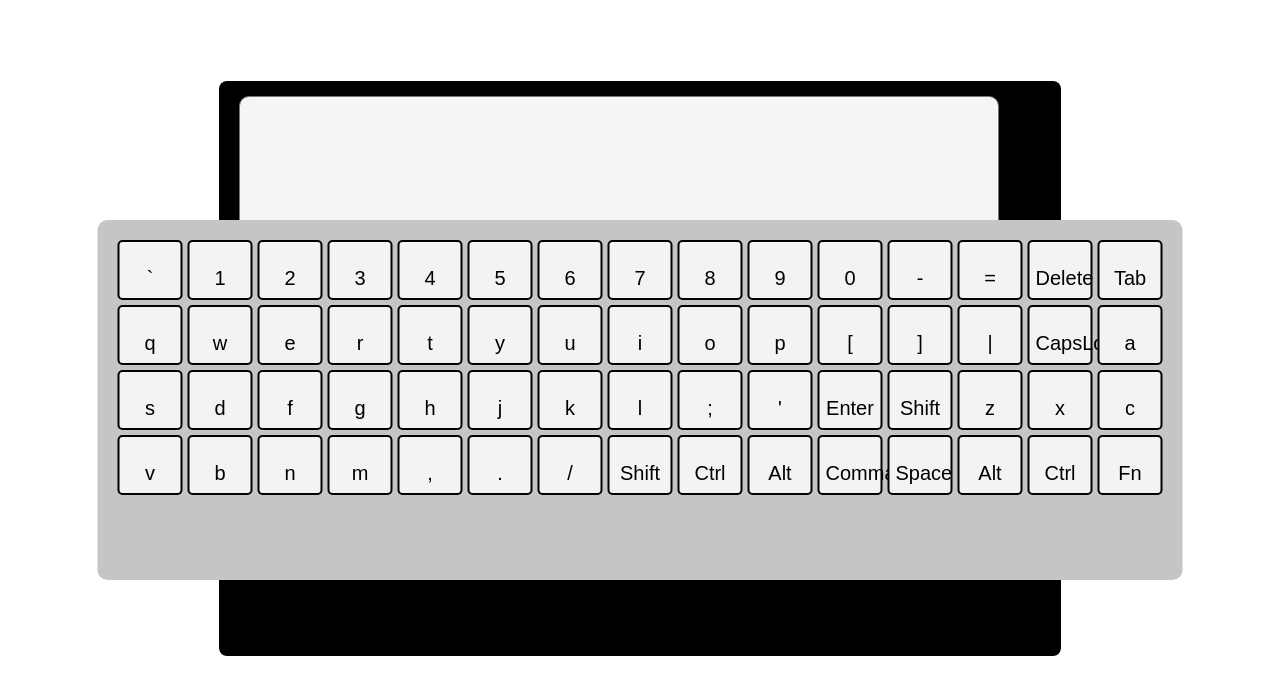
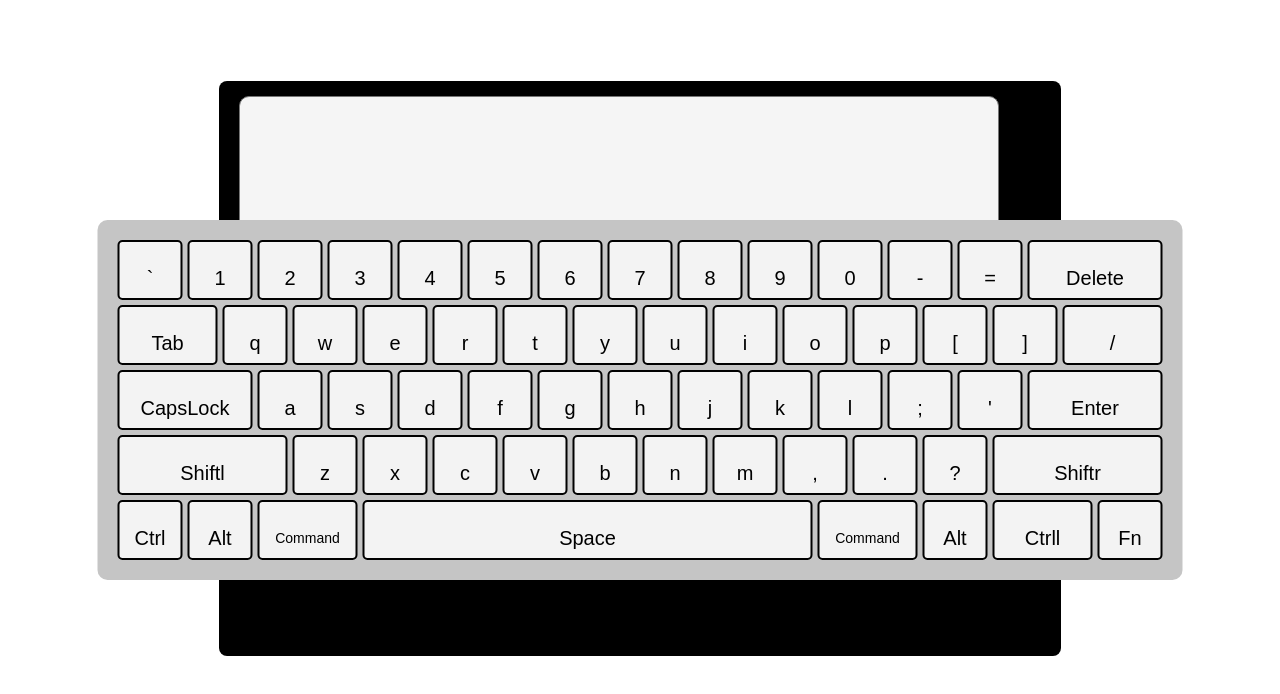
Before and after one commit to RosanneVN/Teclado, a React (Vite) app: page / in a window 1280 px wide. Shown: the top 694 px of the page. Built offline with nearby package versions, Linux system fonts and the light colour scheme.

Commit message:
fix  letter keys

```diff
--- a/src/Keyboard.css
+++ b/src/Keyboard.css
@@ -45,7 +45,7 @@
     grid-column: span 4;
 }
 
-.return {
+.enter {
     grid-column: span 4;
 }
 
--- a/src/components/Letters.jsx
+++ b/src/components/Letters.jsx
@@ -15,36 +15,119 @@ export const Letters = () => {
     setWriten(writen.substring(0, writen.length - 1));
   };
 
-  const handleClick = () => {
+  const CapsLockClick = () => {
     setKeyM(!keyM);
   };
 
   return (
     <section className="keyboard-base">
       {KEYS.map((letter) => {
-        if (letter.name == "CapsLk") {
+        if (letter.name == "CapsLock") {
           return (
-            <button className="key" key={letter.name} onClick={handleClick}>
+            <button className="key capslock" key={letter.name} onClick={CapsLockClick}>
               {letter.name}
             </button>
           );
         } else if (letter.name == "Delete") {
           return (
-            <button className="key" key={letter.name} onClick={deleteClick}>
+            <button className="key delete" key={letter.name} onClick={deleteClick}>
               {letter.name}
             </button>
           );
         } else if (letter.name == "Space") {
           return (
             <button
-              className="key"
+              className="key space"
               key={letter.name}
               onClick={() => writeClick(" ")}
             >
               {letter.name}
             </button>
           );
-        }  else if (letter.name == "Tab") {
+        } else if (letter.name == "Tab") {
+          return (
+            <button
+              className="key tab"
+              key={letter.name}
+              onClick={() => writeClick("    ")}
+            >
+              {letter.name}
+            </button>
+          );
+        } else if (letter.name == "Enter") {
+          return (
+            <button
+              className="key enter"
+              key={letter.name}
+              onClick={() => writeClick("    ")}
+            >
+              {letter.name}
+            </button>
+          );
+        } else if (letter.name == "Shiftl") {
+          return (
+            <button
+              className="key leftshift"
+              key={letter.name}
+              onClick={() => writeClick("    ")}
+            >
+              {letter.name}
+            </button>
+          );
+        } else if (letter.name == "Alt") {
+          return (
+            <button
+              className="key"
+              key={letter.name}
+              onClick={() => writeClick("    ")}
+            >
+              {letter.name}
+            </button>
+          );
+        } else if (letter.name == "Fn") {
+          return (
+            <button
+              className="key fn"
+              key={letter.name}
+              onClick={() => writeClick("    ")}
+            >
+              {letter.name}
+            </button>
+          );
+        } else if (letter.name == "Command") {
+          return (
+            <button
+              className="key command"
+              key={letter.name}
+              onClick={() => writeClick("    ")}
+            >
+              {letter.name}
+            </button>
+          );
+        }
+        else if (letter.name == "/") {
+          return (
+            <button
+              className="key backslash"
+              key={letter.name}
+              onClick={() => writeClick("    ")}
+            >
+              {letter.name}
+            </button>
+          );
+        }
+        else if (letter.name == "Shiftr") {
+          return (
+            <button
+              className="key rightshift"
+              key={letter.name}
+              onClick={() => writeClick("    ")}
+            >
+              {letter.name}
+            </button>
+          );
+        }
+        else if (letter.name == "Ctrl") {
           return (
             <button
               className="key"
@@ -55,15 +138,26 @@ export const Letters = () => {
             </button>
           );
         }
-         {
-          letter.name = keyM ? letter.name.toUpperCase() : letter.name;
+        else if (letter.name == "Ctrll") {
+          return (
+            <button
+              className="key leftctrl"
+              key={letter.name}
+              onClick={() => writeClick("    ")}
+            >
+              {letter.name}
+            </button>
+          );
+        }
+        {
+          const name = keyM ? letter.name.toUpperCase() : letter.name;
           return (
             <button
               className="key"
               key={letter.name}
-              onClick={() => writeClick(letter.name)}
+              onClick={() => writeClick(name)}
             >
-              {letter.name}
+              {name}
             </button>
           );
         }
--- a/src/constantes.js
+++ b/src/constantes.js
@@ -26,7 +26,7 @@ export const KEYS = [
   { name: "p", type: "letter", otherName: "null" },
   { name: "[", type: "symbol", otherName: "{" },
   { name: "]", type: "symbol", otherName: "}" },
-  { name: "|", type: "symbol", otherName: "null" },
+  { name: "/", type: "symbol", otherName: "|" },
   { name: "CapsLock", type: "funtion", otherName: "null" },
   { name: "a", type: "letter", otherName: "null" },
   { name: "s", type: "letter", otherName: "null" },
@@ -40,7 +40,7 @@ export const KEYS = [
   { name: ";", type: "symbol", otherName: ":" },
   { name: "'", type: "symbol", otherName: "null" },
   { name: "Enter", type: "funtion", otherName: "null" },
-  { name: "Shift", type: "funtion", otherName: "null" },
+  { name: "Shiftl", type: "funtion", otherName: "null" },
   { name: "z", type: "letter", otherName: "null" },
   { name: "x", type: "letter", otherName: "null" },
   { name: "c", type: "letter", otherName: "null" },
@@ -50,13 +50,14 @@ export const KEYS = [
   { name: "m", type: "letter", otherName: "null" },
   { name: ",", type: "symbol", otherName: "<" },
   { name: ".", type: "symbol", otherName: ">" },
-  { name: "/", type: "symbol", otherName: "?" },
-  { name: "Shift", type: "funtion", otherName: "null" },
+  { name: "?", type: "symbol", otherName: "null" },
+  { name: "Shiftr", type: "funtion", otherName: "null" },
   { name: "Ctrl", type: "funtion", otherName: "null" },
   { name: "Alt", type: "funtion", otherName: "null" },
   { name: "Command", type: "funtion", otherName: "null" },
   { name: "Space", type: "funtion", otherName: "null" },
+  { name: "Command", type: "funtion", otherName: "null" },
   { name: "Alt", type: "funtion", otherName: "null" },
-  { name: "Ctrl", type: "funtion", otherName: "null" },
+  { name: "Ctrll", type: "funtion", otherName: "null" },
   { name: "Fn", type: "funtion", otherName: "null" },
 ];
```
